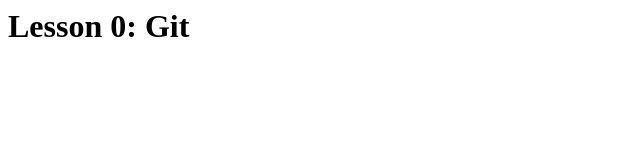
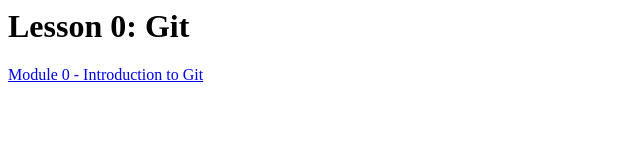
Before and after one commit to rrutherfordd/git_test, a plain HTML site: page index.html in a window 1280 px wide. Shown: the whole page, without its empty margins (0-640 px from the left). Drawn offline with Linux system fonts and the light colour scheme.

Commit message:
Add link to module 0

```diff
--- a/index.html
+++ b/index.html
@@ -4,5 +4,6 @@
   </head>
   <body>
     <h1>Lesson 0: Git</h1>
+      <a href="https://canvas.uw.edu/courses/1092136/pages/lesson-00-overview?module_item_id=7016598">Module 0 - Introduction to Git</a>
   </body>
 </html>
```
